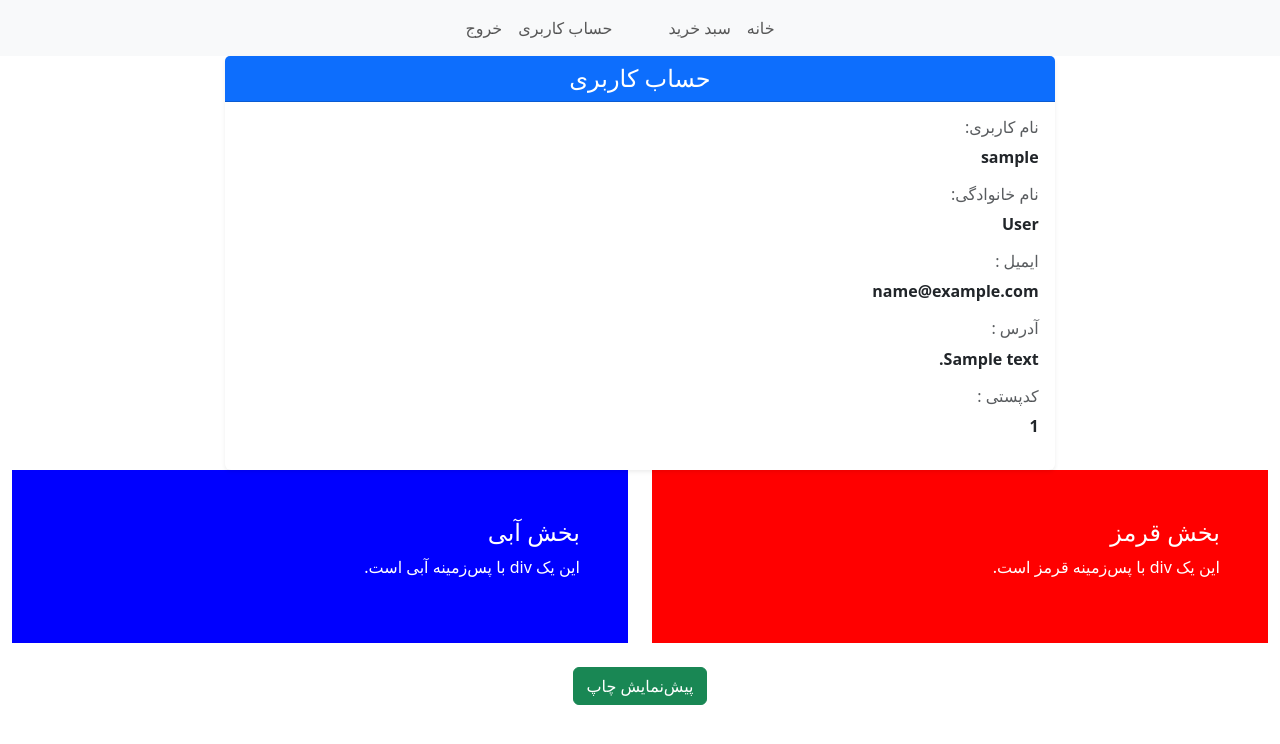
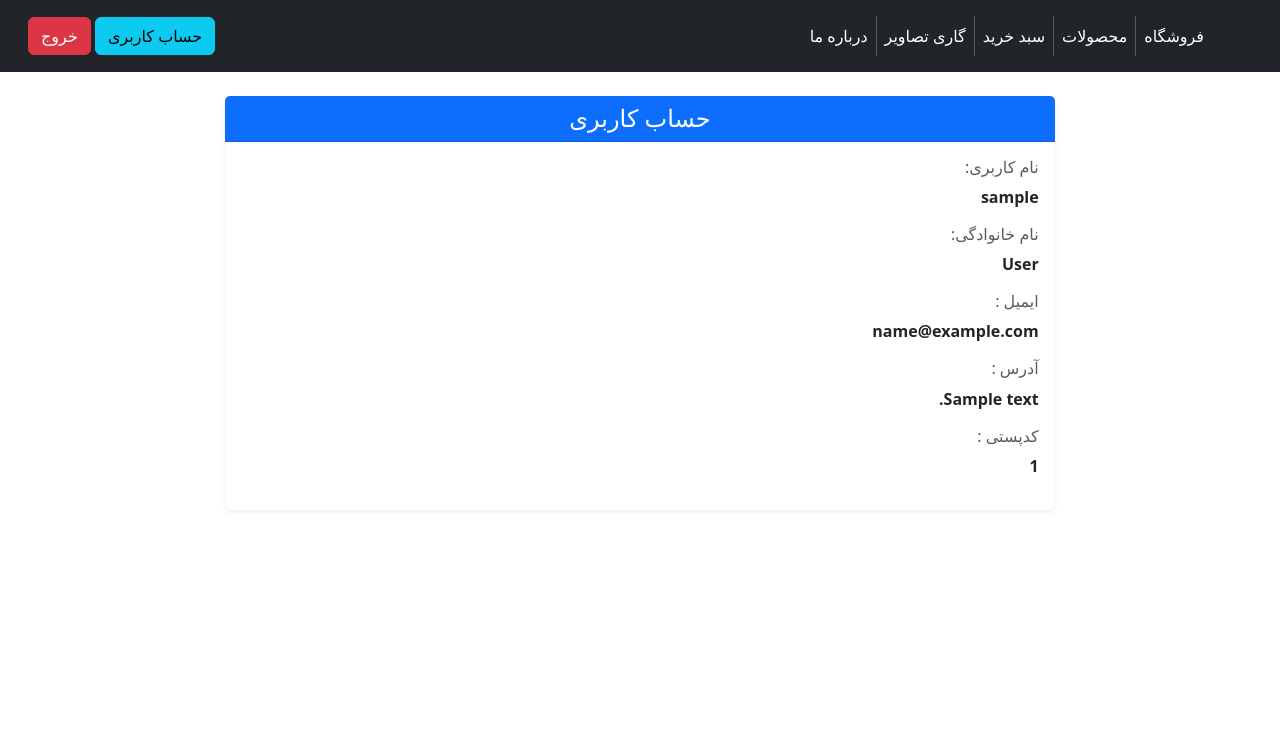
Before and after one commit to mhmdreza13/Web-App, a Django app: page /accounts/profile/ in a window 1280 px wide. Shown: the top 744 px of the page. Run offline with Django 5.2, Linux system fonts and the light colour scheme; a user stored in the database is signed in; tables that the repository leaves empty hold one stand-in row (values such as "Sample post"); some libraries are stand-ins or nearby versions.

Commit message:
Update & Create Profile Page

```diff
--- a/accounts/models.py
+++ b/accounts/models.py
@@ -1,5 +1,7 @@
 from django.db import models
 from django.contrib.auth.models import User
+from django.db.models.signals import post_save,post_delete,pre_save,pre_delete,m2m_changed
+#from django.core.signals import request_finished , request_started
 # Create your models here.
 
 class Profile (models.Model):
@@ -7,3 +9,14 @@
     phone = models.IntegerField(null=True ,blank=True)
     address = models.CharField(max_length=300,null=True ,blank=True)
     postalcode = models.IntegerField(null=True ,blank=True)
+
+    def __str__(self):
+        return self.user.username
+def save_profile_user(sender ,**kwargs):
+    if kwargs ['created'] : # create is boolean Ture or False
+        user_profile = Profile(user = kwargs ['instance'])
+        user_profile.save()
+    else:
+        pass
+
+post_save.connect (sender= User ,receiver=save_profile_user)
--- a/accounts/templates/accounts/profile.html
+++ b/accounts/templates/accounts/profile.html
@@ -3,7 +3,8 @@
 {% block title %}حساب کاربری{% endblock title %}
 
 {% block body %}
-<div class="container-fluid">
+<br>
+<div class="container-fluid ">
     <div class="row justify-content-center">
         <div class="col-md-8">
             <div class="card shadow-sm border-0">
@@ -39,40 +40,8 @@
         </div>
     </div>
 </div>
-<div >
-  <div class="row">
-    <!-- Div قرمز -->
-    <div class="col-md-6">
-      <div class="p-5 text-white" style="background-color: red;">
-        <h4>بخش قرمز</h4>
-        <p>این یک div با پس‌زمینه قرمز است.</p>
-      </div>
-    </div>
 
-    <!-- Div آبی -->
-    <div class="col-md-6">
-      <div class="p-5 text-white" style="background-color: blue;">
-        <h4>بخش آبی</h4>
-        <p>این یک div با پس‌زمینه آبی است.</p>
-      </div>
-    </div>
-  </div>
-</div>
 
-<!-- دکمه پرینت -->
-<div class="text-center mt-4">
-    <button class="btn btn-success" onclick="printPreview()">
-        پیش‌نمایش چاپ
-    </button>
-</div>
-
-<!-- اسکریپت چاپ -->
-<script>
-function printPreview() {
-    // مرورگر به صورت خودکار پنجره پیش‌نمایش چاپ را باز می‌کند
-    window.print();
-}
-</script>
 
 
 {% endblock body %}
--- a/accounts/views.py
+++ b/accounts/views.py
@@ -11,11 +11,12 @@
         form = UserRegisterForm(request.POST)
         if form.is_valid():
             data = form.cleaned_data
-            User.objects.create_user(username = data['Username'] ,
+            user =User.objects.create_user(username = data['Username'] ,
                                      email= data['Email'] ,
                                      first_name = data['Firstname'] ,
                                      last_name = data ['Lastname'],
                                      password=data ['Password_1'])
+            user.save()
             return redirect ('home:home') # redirect ('appname : utl name from utls.py = 'home'')
     else:
         form = UserRegisterForm()
--- a/templates/main.html
+++ b/templates/main.html
@@ -5,6 +5,7 @@
     <title>{% block title %} {% endblock %}</title>
     {% load static %}
     <link rel="stylesheet" href="{% static 'css/bootstrap.min.css' %}">
+    <link rel="stylesheet" href="{% static 'header.css' %}">
     <script src="{% static 'js/bootstrap.bundle.min.js' %}"></script>
 
 </head>
--- a/templates/navbar.html
+++ b/templates/navbar.html
@@ -1,32 +1,28 @@
-<nav class="navbar navbar-expand-lg navbar-light bg-light">
+<header class="p-3 text-bg-dark">
   <div class="container-fluid">
-    <!-- آیتم‌های سمت راست -->
-    <ul class="navbar-nav me-auto">
-      <li class="nav-item">
-        <a class="nav-link" href = {% url "home:home" %}>خانه</a>
-      </li>
-      <li class="nav-item">
-        <a class="nav-link" href="#">سبد خرید</a>
-    </ul>
+    <div class="d-flex flex-wrap align-items-center justify-content-center justify-content-lg-between">
 
-    <!-- آیتم‌های سمت چپ -->
-    <ul class="navbar-nav ms-auto">
+      <ul class="nav col-12 col-lg-auto ms-lg-auto mb-2 justify-content-start mb-md-0">
+        <li><a href= {% url "home:home"%} class="nav-link px-2 text-white">فروشگاه</a></li>
+        <div class="vr"></div>
+        <li><a href="#" class="nav-link px-2 text-white">محصولات</a></li>
+        <div class="vr"></div>
+        <li><a href="#" class="nav-link px-2 text-white">سبد خرید</a></li>
+        <div class="vr"></div>
+        <li><a href="#" class="nav-link px-2 text-white">گاری تصاویر</a></li>
+        <div class="vr"></div>
+        <li><a href="#" class="nav-link px-2 text-white">درباره ما</a></li>
+      </ul>
+
+      <div class="text-start">
         {% if user.is_authenticated %}
-            <li class="nav-item">
-            <a class="nav-link" href= {% url "accounts:user_profile"%}>حساب کاربری</a>
-            </li>
-            <li class="nav-item">
-            <a class="nav-link" href= {% url "accounts:user_logout"%}>خروج</a>
-            </li>
+        <a type="button" class="btn btn-info" href= {% url "accounts:user_profile"%}>حساب کاربری</a>
+        <a type="button" class="btn btn-danger" href= {% url "accounts:user_logout"%}> خروج</a>
         {% else %}
-            <li class="nav-item">
-                <a class="nav-link" href= {% url "accounts:user_register"%}>ثبت نام</a>
-            </li>
-            <li class="nav-item">
-                <a class="nav-link" href= {% url "accounts:user_login"%}>ورود</a>
-            </li>
+        <a type="button" class="btn btn-warning" href= {% url "accounts:user_register"%}>ثبت نام</a>
+        <a type="button" class="btn btn-success" href= {% url "accounts:user_login"%}>ورود</a>
         {% endif %}
-
-    </ul>
+      </div>
+    </div>
   </div>
-</nav>
+</header>
```
Also changed, not shown: accounts/admin.py (+8 -1 lines), accounts/templates/accounts/login.html (+49 -14 lines), accounts/templates/accounts/register.html (+18 -7 lines), templates/login.html (deleted, +0 -57 lines).
